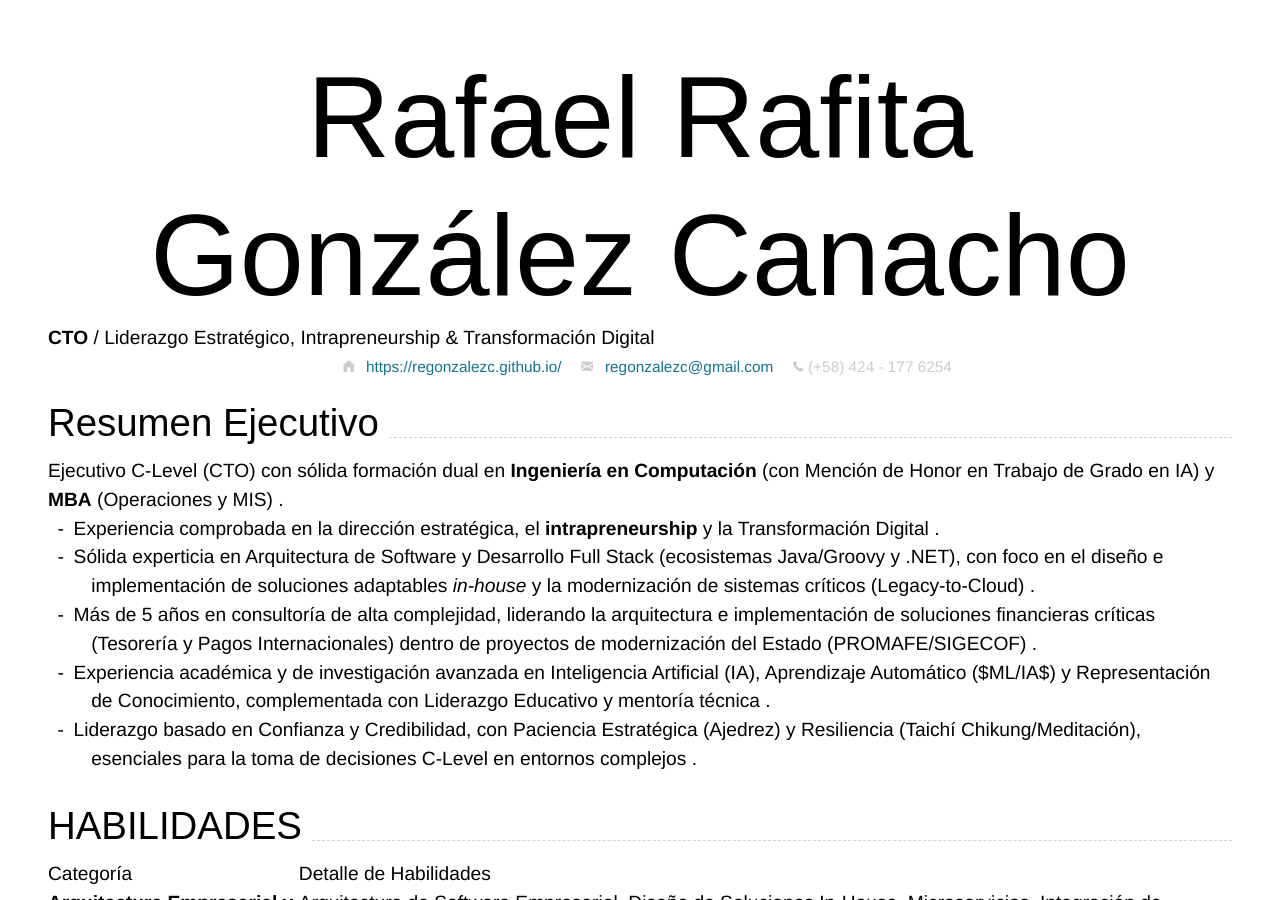
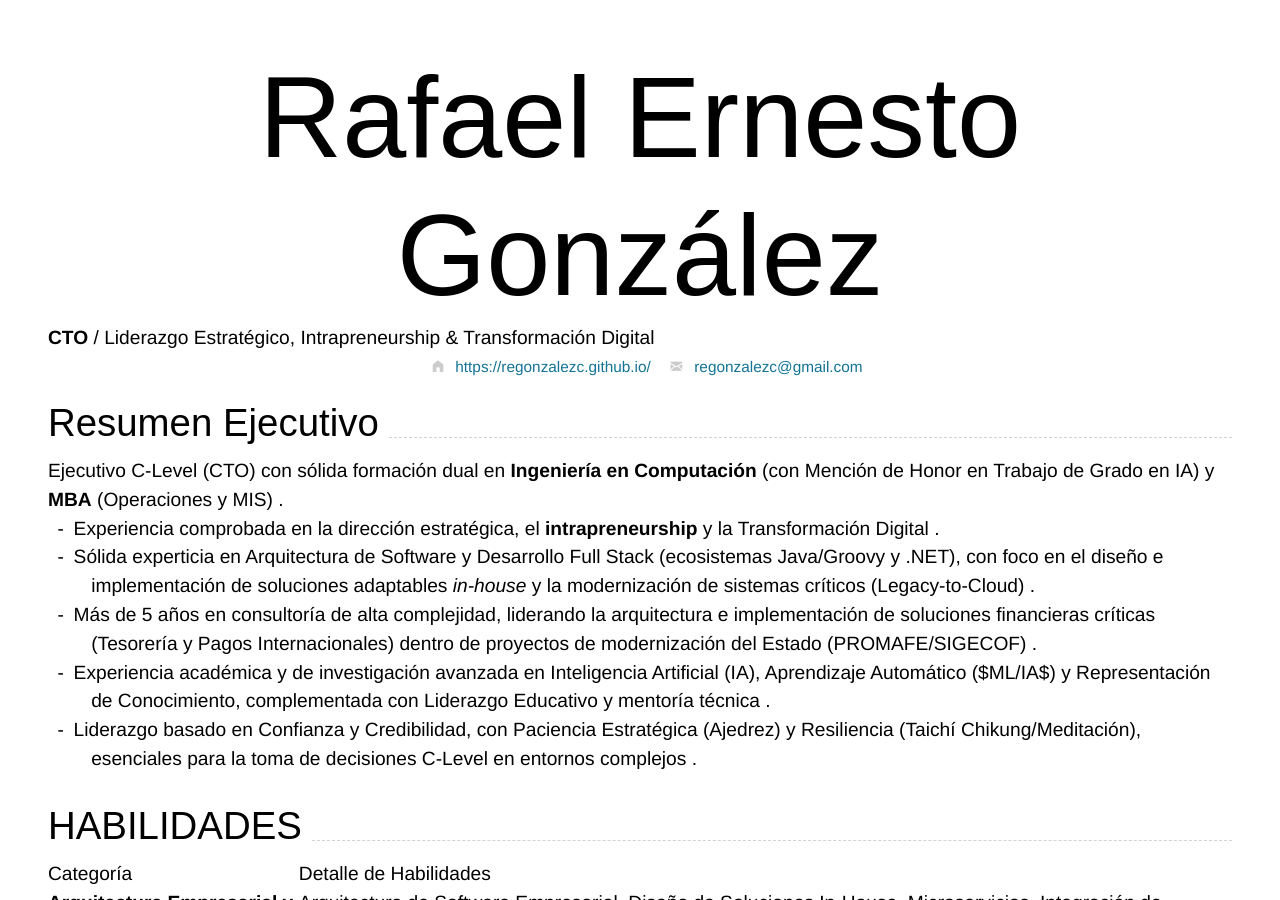
Before and after one commit to regonzalezc/regonzalezc.github.io, a Jekyll site: the page built from index.md, in a window 1280 px wide and 900 px high. Built offline with Jekyll 4.4.1, drawn with Linux system fonts in a browser that asks for light colours; nearby versions of some CDN libraries.

Commit message:
Update index.md

```diff
--- a/index.md
+++ b/index.md
@@ -7,10 +7,10 @@ email:
 homepage:
   url: https://regonzalezc.github.io
   text: https://regonzalezc.github.io/
-phone: (+58) 424 - 177 6254
+#phone: (+58) 424 - 177 6254
 ---
 
-# Rafael **Rafita** González Canacho
+# Rafael **Ernesto** González
 
 **CTO** / Liderazgo Estratégico, Intrapreneurship & Transformación Digital
 
```
